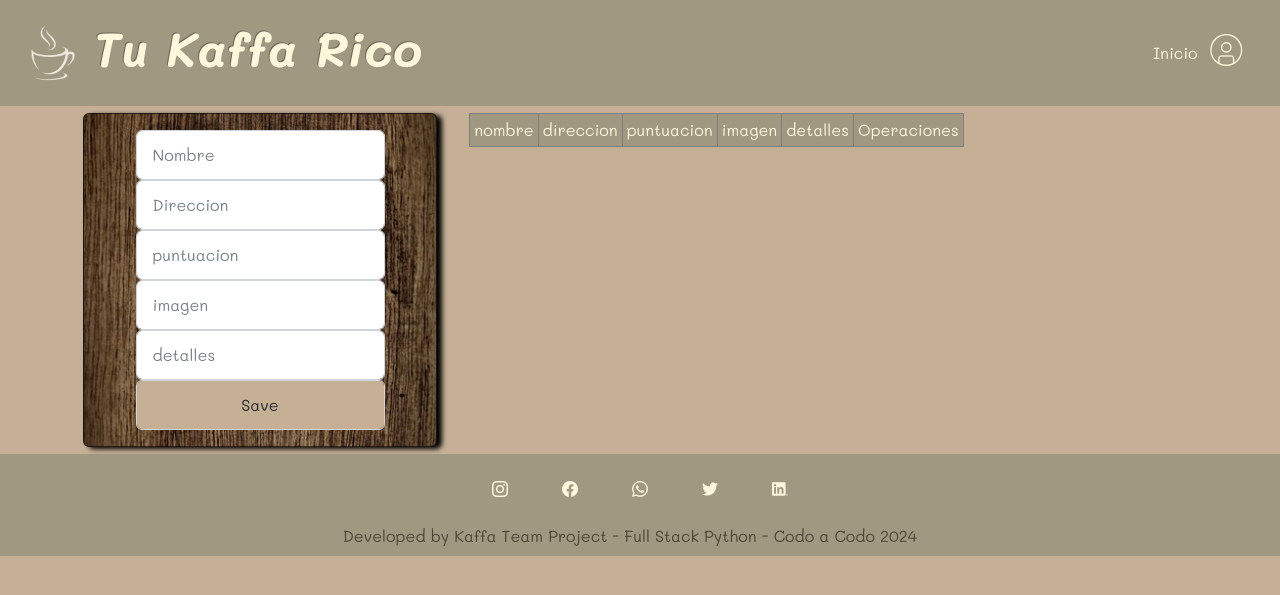
After one commit to geologuito/kaffa-app, a Flask app: page /Admin in a window 1280 px wide. The commit adds this page. Shown: the top 595 px of the page. Run offline with Flask 3, Linux system fonts and the light colour scheme; data that the repository does not hold is empty; some libraries are stand-ins or nearby versions.

Commit message:
added db connetion and crud

```diff
--- a/Front/App.py
+++ b/Front/App.py
@@ -1,7 +1,32 @@
-from flask import Flask
+from flask import Flask, flash, redirect, request, url_for
 from flask import render_template
+from flask_mysqldb import MySQL
 
 app = Flask(__name__)
+
+
+#Coneccion a la base de datos
+
+app.config['MYSQL_HOST'] = '127.0.0.1'
+app.config['MYSQL_USER'] = 'admin'
+app.config['MYSQL_PASSWORD'] = 'admin'
+app.config['MYSQL_DB'] = 'kaffa_db'
+mysql = MySQL(app)
+
+#Settings
+
+app.secret_key = 'mysecretkey'
+
+# Verificar conexión a la base de datos
+@app.route('/test_db')
+def test_db():
+    try:
+        cur = mysql.connection.cursor()
+        cur.execute('SELECT 1')
+        cur.close()
+        return 'Conexión a la base de datos exitosa'
+    except Exception as e:
+        return str(e)
 
 #Renderizado de paginas
 @app.route('/')
@@ -24,23 +49,73 @@ def formResena():
 def findKaffa():
     return render_template('EncuentraKaffa.html')
 
+@app.route('/Admin')
+def Admin():
+    cur = mysql.connection.cursor()
+    cur.execute('SELECT * FROM Cafeterias')
+    data = cur.fetchall()
+    return render_template('Admin.html', cafeterias = data)
+
 
 
 #Endpoints
 
-@app.route('/add_cafe')
+@app.route('/add_cafe', methods=['POST'])
 def add_cafe():
-    return "Esto deberia agregar una cafeteria"
+    if request.method == 'POST':
+        nombre = request.form['nombre']
+        direccion = request.form['direccion']
+        puntuacion = request.form['puntuacion']
+        imagen = request.form['imagen']
+        detalles = request.form['detalles']
+        cur = mysql.connection.cursor()
+        cur.execute('INSERT INTO Cafeterias  (nombre, direccion, puntuacion, imagen, detalles) VALUES (%s, %s, %s, %s, %s)',
+        (nombre, direccion, puntuacion, imagen, detalles))
+        mysql.connection.commit()
+        flash('Cafeteria agregada correctamente')
+        return redirect(url_for('Admin'))
 
-@app.route('/edit_cafe')
-def edit_cafe():
-    return "Esto deberia editar una cafeteria"
 
-@app.route('/delete_cafe')
-def delete_cafe():
-    return "Esto deberia eliminar una cafeteria"
+@app.route('/edit/<id>')
+def get_cafe(id):
+    cur = mysql.connection.cursor()
+    cur.execute('SELECT * FROM Cafeterias WHERE id = %s',(id))
+    data = cur.fetchall()
+    return render_template('edit-cafe.html', cafeteria = data[0])
+
+@app.route('/update/<id>', methods = ['POST'])
+def update_contact(id):
+    if request.method == 'POST':
+        nombre = request.form['nombre']
+        direccion = request.form['direccion']
+        puntuacion = request.form['puntuacion']
+        imagen = request.form['imagen']
+        detalles = request.form['detalles']
+        cur = mysql.connection.cursor()
+        cur.execute("""
+                    UPDATE Cafeterias
+                    SET nombre =  %s,
+                        direccion =  %s,
+                        puntuacion =  %s,
+                        imagen =  %s,
+                        detalles =  %s
+                    WHERE id = %s
+                    """, (nombre, direccion, puntuacion, imagen, detalles, id))
+        mysql.connection.commit()
+        flash('Cafeteria acualizada')
+        return redirect(url_for('Admin'))
+
+
+
+@app.route('/delete/<string:id>')
+def delete_cafe(id):
+    cur = mysql.connection.cursor()
+    cur.execute('DELETE FROM Cafeterias WHERE id = {0}'.format(id))
+    mysql.connection.commit()
+    flash('Cafeteria eliminada correctamente')
+    return redirect(url_for('Admin'))
 
 
 
 if __name__ == '__main__':
-    app.run(port = 5000,debug=True)
+    app.run(port = 3000,debug=True)
--- /dev/null
+++ b/Front/templates/Admin.html
@@ -0,0 +1,80 @@
+{% extends 'layout.html' %}
+
+{%block body%}
+
+<div class="row">
+    <div class="col-md-4">
+
+        {% with messages = get_flashed_messages() %}
+        {% if messages %}
+        {% for message in messages %}
+         <div class="alert alert-success alert-dismissible fade show" role="alert">
+            {{message}}
+            <button type="button" class="btn-close" data-bs-dismiss="alert" aria-label="Close"></button>
+          </div>
+        {% endfor %}
+        {% endif %}
+        {% endwith %}
+
+        <div class="card card-body">
+            <form action="/add_cafe" method="POST">
+                <div class="form-group">
+                    <input type="text" name="nombre" placeholder="Nombre" class="form-control">
+                </div>
+                <div class="form-group">
+                    <input type="text" name="direccion" placeholder="Direccion" class="form-control">
+                </div>
+                <div class="form-group">
+                    <input type="text" name="puntuacion" placeholder="puntuacion"class="form-control" >
+                </div>
+                <div class="form-group">
+                    <input type="text" name="imagen" placeholder="imagen" class="form-control">
+                </div>
+                <div class="form-group">
+                    <input type="text" name="detalles" placeholder="detalles" class="form-control">
+                </div>
+                <div class="form-group">
+                    <button type="submit" class="form-control" style="background-color: #c5b096;">
+                        Save
+                    </button>
+                </div>
+
+            </form>
+        </div>
+
+    </div>
+    <div class="col-md-8">
+        <table class="table-striped table-bordered table-sm" style="margin: 1%; color:#FEF7DC; background-color: #A19882;">
+            <thead>
+                <tr>
+                    <td>nombre</td>
+                    <td>direccion</td>
+                    <td>puntuacion</td>
+                    <td>imagen</td>
+                    <td>detalles</td>
+                    <td>Operaciones</td>
+                </tr>
+            </thead>
+            <tbody>
+                {% for cafeteria in cafeterias %}
+                <tr>
+                    <td> {{cafeteria.1}} </td>
+                    <td> {{cafeteria.2}} </td>
+                    <td> {{cafeteria.3}} </td>
+                    <td> {{cafeteria.4}} </td>
+                    <td> {{cafeteria.5}} </td>
+                    <td>
+                        <a href="/edit/{{cafeteria.0}}" class="btn btn-secondary">Editar</a>
+                        <a href="/delete/{{cafeteria.0}}" class="btn btn-danger" >Eliminar</a>
+                    </td>
+
+                </tr>
+                {% endfor %}
+
+            </tbody>
+        </table>
+
+    </div>
+</div>
+
+{% endblock %}
--- a/Front/templates/index.html
+++ b/Front/templates/index.html
@@ -62,7 +62,7 @@
                         <span class="score">3.3</span>
                     </div>
                 </div>
-                <a class="btn" class="btn" href="pagina-cafeteria.html" class="show-more-btn">Ver más</a>
+                <a class="btn"  href="pagina-cafeteria.html" class="show-more-btn">Ver más</a>
             </div>
             <div class="card">
                 <img src="../static/img/cafe_b.jpg" alt="Cafetería">
--- /dev/null
+++ b/Front/templates/layout.html
@@ -0,0 +1,77 @@
+<!DOCTYPE html>
+<html lang="es">
+<head>
+    <meta charset="UTF-8">
+    <meta name="viewport" content="width=device-width, initial-scale=1.0">
+    <link rel="stylesheet" href="../static/css/estilo.css">
+    <link rel="stylesheet" href="../static/css/slider.css">
+    <link rel="preconnect" href="https://fonts.googleapis.com">
+    <link rel="preconnect" href="https://fonts.gstatic.com" crossorigin>
+    <link rel='stylesheet' href='https://cdn-uicons.flaticon.com/2.2.0/uicons-brands/css/uicons-brands.css'>
+    <link rel='stylesheet' href='https://cdn-uicons.flaticon.com/2.3.0/uicons-bold-rounded/css/uicons-bold-rounded.css'>
+    <link rel='stylesheet' href='https://cdn-uicons.flaticon.com/2.3.0/uicons-thin-straight/css/uicons-thin-straight.css'>
+    <!-- <link href="https://cdn.jsdelivr.net/npm/bootstrap@5.3.3/dist/css/bootstrap.min.css" rel="stylesheet" integrity="sha384-QWTKZyjpPEjISv5WaRU9OFeRpok6YctnYmDr5pNlyT2bRjXh0JMhjY6hW+ALEwIH" crossorigin="anonymous"> -->
+    <link href="https://fonts.googleapis.com/css2?family=Mali:ital,wght@0,200;0,300;0,400;0,500;0,600;0,700;1,200;1,300;1,400;1,500;1,600;1,700&display=swap" rel="stylesheet">
+    <link rel="icon" href="../static/img/Coffee bean icon3.ico">
+    <link rel='stylesheet' href='https://cdn-uicons.flaticon.com/2.3.0/uicons-regular-rounded/css/uicons-regular-rounded.css'>
+    <link rel="stylesheet" href="https://bootswatch.com/5/slate/bootstrap.css">
+    <title>Tu Kaffa Rico</title>
+</head>
+
+<body class="body">
+    <header>
+        <div class="navSection">
+            <img class="NavLogo" src="../static/img/taza.png">
+            <h1 class="Kaffa">Tu Kaffa Rico</h1>
+        </div>
+        <button id="abrirMenu" class="abrirMenu"><i class="fi fi-br-menu-burger"></i></button>
+        <a class="pagina" id="Inicio" href="/" style="padding-right: 1%;">Inicio</a>
+        <button class="login" id="abrirLogin">
+            <i class="fi fi-ts-circle-user" id="avatar"></i>
+        </button>
+        <div class="loginBar" id="loginForm">
+            <button id="cerrarLogin" class="cerrarLogin"><i class="fi fi-br-x"></i></button>
+            <input type="text" placeholder="Usuario">
+            <input type="password" placeholder="Constraseña">
+            <button class="ingresar" id="ingresar">Ingresar</button>
+            <div class="registro">¿Todavía no tenés cuenta?<a href="FormSuscripcion.html"> Suscribite</a></div>
+        </div>
+    </header>
+
+    <div class = "container">
+        {% block body %}
+        {% endblock %}
+    </div>
+
+    <footer>
+
+        <!-- <p class="seguinos">Seguinos:</p> -->
+        <div class="redes">
+            <div class="logos">
+                <a href="http://instagram.com"><i class="fi fi-brands-instagram"></i></a>
+            </div>
+            <div class="logos">
+                <a href="http://facebook.com"><i class="fi fi-brands-facebook"></i></a>
+            </div>
+            <div class="logos">
+                <a href="http://whatsapp.com"><i class="fi fi-brands-whatsapp"></i></a>
+            </div>
+            <div class="logos">
+                <a href="http://twiter.com"><i class="fi fi-brands-twitter"></i></a>
+            </div>
+            <div class="logos">
+                <a href="http://linkedin"><i class="fi fi-brands-linkedin"></i></a>
+            </div>
+        </div>
+        <div class="developed">
+            <span class="marca">Developed by Kaffa Team Project  - Full Stack Python - Codo a Codo 2024</span>
+        </div>
+
+    </footer>
+    <script src="../static/js/main.js"></script>
+    <script src="../static/js/slider.js"></script>
+    <script src="https://cdn.jsdelivr.net/npm/bootstrap@5.3.3/dist/js/bootstrap.bundle.min.js"></script>
+
+</body>
+
+</html>
```
Also changed, not shown: Front/templates/edit-cafe.html (added, +15 -0 lines).
